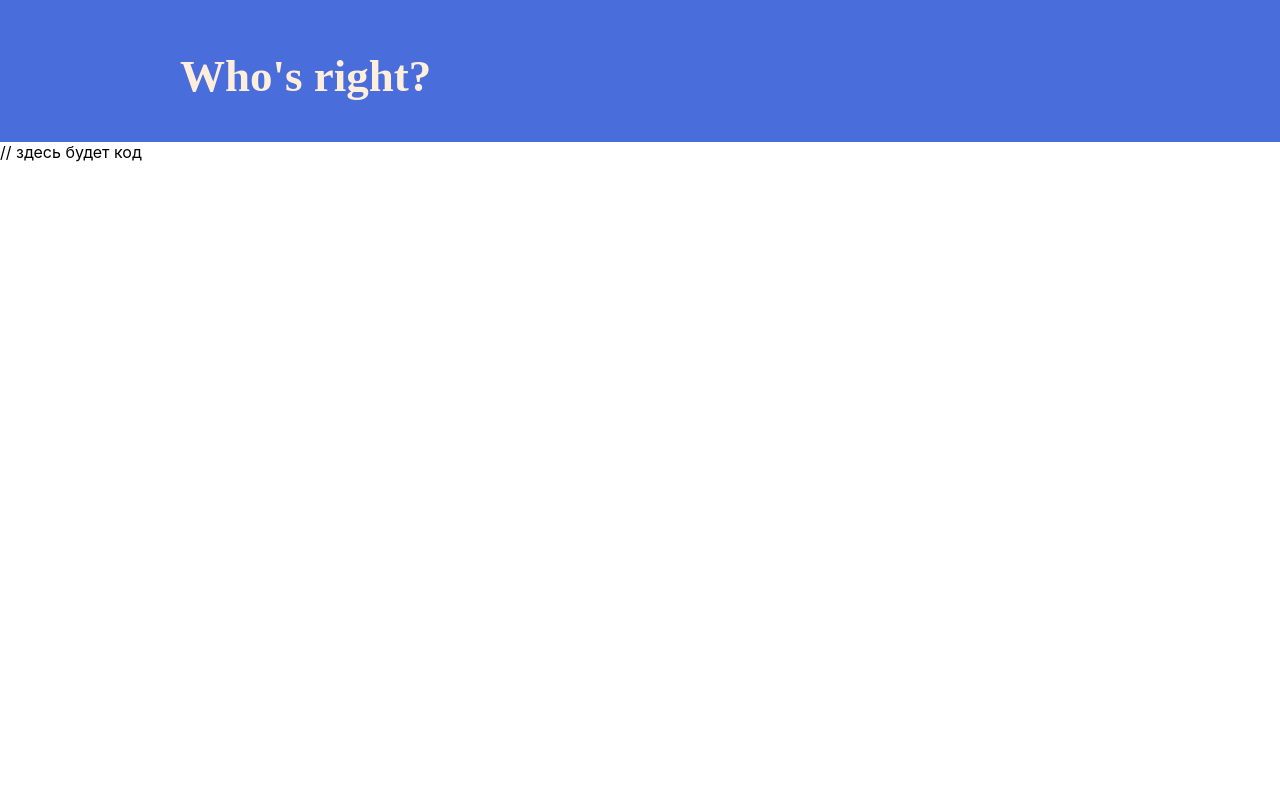
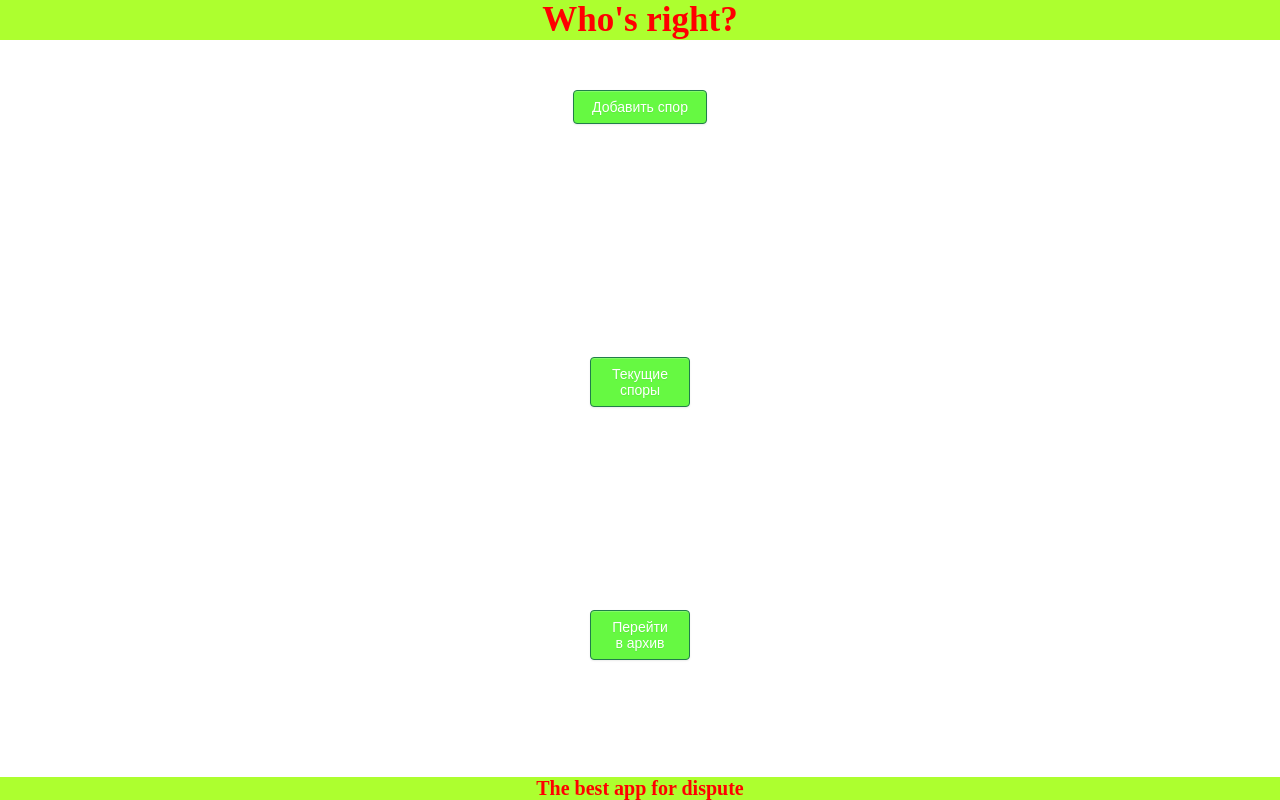
Before and after one commit to EasyAlias/Who-s-right-, a React (Create React App) app: page / in a window 1280 px wide. Built offline with nearby package versions, Linux system fonts and the light colour scheme.

Commit message:
add main page

```diff
--- a/src/App.js
+++ b/src/App.js
@@ -1,11 +1,6 @@
 import React, { Component } from 'react';
-import { Route } from 'react-router-dom';
-import FirstPage from './pages/FirstPage/firstPage';
-// import MainPage from './';
-// import CurrentDisputesPage from './';
-// import OneCurrentDisputesPage from './';
-// import ArchivePage from './';
-// import OneArchivePage from './';
+// import { Route } from 'react-router-dom';
+import MainPage from './pages/MainPage/MainPage';
 
 import './App.css';
 
@@ -13,12 +8,7 @@ class App extends Component {
   render(){
     return (
       <div>
-        <Route path="/" exact component={FirstPage} />
-        {/* <Route path='/main' exact component={MainPage} />
-        <Route path='/current_disputes' exact component={CurrentDisputesPage} />
-        <Route path='/current_disputes/:id' exact component={OneCurrentDisputesPage} />
-        <Route path='/archive' exact component={ArchivePage} />
-        <Route path='/archive/:id' exact component={OneArchivePage} /> */}
+        <MainPage />
       </div>
     )
   }
--- /dev/null
+++ b/src/components/Footer/footer.css
@@ -0,0 +1,14 @@
+.footer {
+    background: greenyellow;
+    position: absolute;
+    bottom: 0;
+    width: 100%;
+}
+
+.footer__title {
+    font-family: 'Luckiest Guy', cursive;
+    color: red;
+    font-size: 20px;
+    margin: 0 auto;
+    text-align: center;
+}
--- /dev/null
+++ b/src/components/Footer/footer.js
@@ -0,0 +1,16 @@
+import React, { Component } from 'react';
+import './footer.css';
+
+class Footer extends Component {
+    render() {
+        return (
+            <footer className="footer">
+                <h1 className="footer__title">
+                    The best app for dispute
+                </h1>
+            </footer>
+        );
+    }
+}
+
+export default Footer;
--- a/src/components/Header/header.css
+++ b/src/components/Header/header.css
@@ -1,11 +1,11 @@
 .header {
-    background: #496DDB;
-    padding: 20px calc(50% - 500px) 10px;
+    background: greenyellow;
 }
 
 .header__title {
     font-family: 'Luckiest Guy', cursive;
-    color: #FFEEDB;
-    font-size: 45px;
-    margin-left: 40px;
+    color: red;
+    font-size: 35px;
+    margin: 0 auto;
+    text-align: center;
 }
--- a/src/pages/FirstPage/firstPage.css
+++ b/src/pages/FirstPage/firstPage.css
@@ -1,14 +1,45 @@
-.first-page {
-}
-.first-page__header {
-}
 .first-page__main {
 }
 .first-page__fisrt-section {
+    height: 80vh;
+    display:flex;
+    flex-direction: column;
+    align-items: center;
+    justify-content: space-between;
 }
-.first-page__button-section {
+
+.all-button{
+    width: 50%;
+    border-radius: 4px;
+    -webkit-box-shadow: inset 0 1px 0 rgba(255, 255, 255, 0.2), 0 1px 2px rgba(0, 0, 0, 0.08);
+    -moz-box-shadow: inset 0 1px 0 rgba(255, 255, 255, 0.2), 0 1px 2px rgba(0, 0, 0, 0.08);
+    box-shadow: inset 0 1px 0 rgba(255, 255, 255, 0.2), 0 1px 2px rgba(0, 0, 0, 0.08);
+    color: white;
+    display:block;
+    width:100px;
+    text-align: center;
+    font-family: Arial, Helvetica, sans-serif;
+    font-size: 14px;
+    padding: 8px 16px;
+    margin: 20px auto;
+    text-decoration: none;
+    text-shadow: 0 1px 1px rgba(0, 0, 0, 0.075);
+    -webkit-transition: background-color 0.1s linear;
+    -moz-transition: background-color 0.1s linear;
+    -o-transition: background-color 0.1s linear;
+    transition: background-color 0.1s linear;
+    background-color: rgb(102, 249, 66);
+    border: 1px solid rgb( 33, 126, 74 );
 }
-.first-page__second-section {
+
+.all-button:hover {
+    background-color: rgb( 75, 183, 141 );
 }
-.first-page__footer {
+
+.first-page__add-button {
+    margin: 50px;
 }
+.first-page__disputes-button {
+}
+.first-page__archive-button {
+}
--- a/src/pages/FirstPage/firstPage.js
+++ b/src/pages/FirstPage/firstPage.js
@@ -1,32 +1,27 @@
 import React, { Component } from 'react';
-import './firstPage.css';
-import Header from './../../components/Header/header';
-// import ActualAndArchiveButton from './../../components/ActualAndArchiveButton';
-// import Footer from './../../components/Footer';
+import { Link } from 'react-router-dom';
+import './FirstPage.css';
 
-class FirstPage extends Component {
+class FirstPage extends Component{
+    state = {
+        id: 1,
+    }
+
     render(){
         return(
-            <div className="first-page">
-                <header className="first-page__header">
-                    <Header />
-                </header>
-                <main className="first-page__main">
-                    <section className="first-page__fisrt-section">
-                        <div className="first-page__button-section">
-                            {/* <ActualAndArchiveButton /> */}
-                        </div>
-                    </section>
-                    <section className="first-page__second-section">
-                        <div>
-                            // здесь будет код
-                        </div>
-                    </section>
-                </main>
-                <footer className="first-page__footer">
-                    {/* <Footer /> */}
-                </footer>
-            </div>
+            <main className="first-page__main">
+                <section className="first-page__fisrt-section">
+                    <Link
+                    to={`/current_disputes/${this.state.id}`}className="first-page__add-button all-button"
+                    >Добавить спор
+                    </Link>
+                    <button
+                    className="first-page__disputes-button all-button"
+                    >Текущие споры
+                    </button>
+                    <button className="first-page__archive-button all-button">Перейти в архив</button>
+                </section>
+            </main>
         )
     }
 }
--- /dev/null
+++ b/src/pages/MainPage/MainPage.css
@@ -0,0 +1,4 @@
+.main-page {
+
+
+}
--- /dev/null
+++ b/src/pages/MainPage/MainPage.js
@@ -0,0 +1,28 @@
+import React, { Component } from 'react';
+import { Route } from 'react-router-dom';
+import './MainPage.css';
+import Header from '../../components/Header/header';
+import Footer from '../../components/Footer/footer';
+import FirstPage from './../FirstPage/FirstPage';
+// import CurrentDisputesPage from './';
+import OneCurrentDisputesPage from './../OneCurrentDisputesPage/OneCurrentDisputesPage';
+// import ArchivePage from './';
+// import OneArchivePage from './';
+
+class MainPage extends Component {
+    render(){
+        return(
+            <div className="main-page">
+                    <Header />
+                    <Route path='/' exact component={FirstPage} />
+                    <Route path='/current_disputes/:id' exact component={OneCurrentDisputesPage} />
+                    {/* <Route path='/current_disputes' exact component={CurrentDisputesPage} />
+                    <Route path='/archive' exact component={ArchivePage} />
+                    <Route path='/archive/:id' exact component={OneArchivePage} /> */}
+                    <Footer />
+            </div>
+        )
+    }
+}
+
+export default MainPage;
```
Also changed, not shown: src/components/ActualAndArchiveButton/buttons.js (added, +23 -0 lines), src/components/ActualAndArchiveButton/buttons.css (added), src/pages/OneCurrentDisputesPage/OneCurrentDisputesPage.css (added), src/pages/OneCurrentDisputesPage/OneCurrentDisputesPage.js (added), 1 other file (tests, documents, lock files or other folders).
